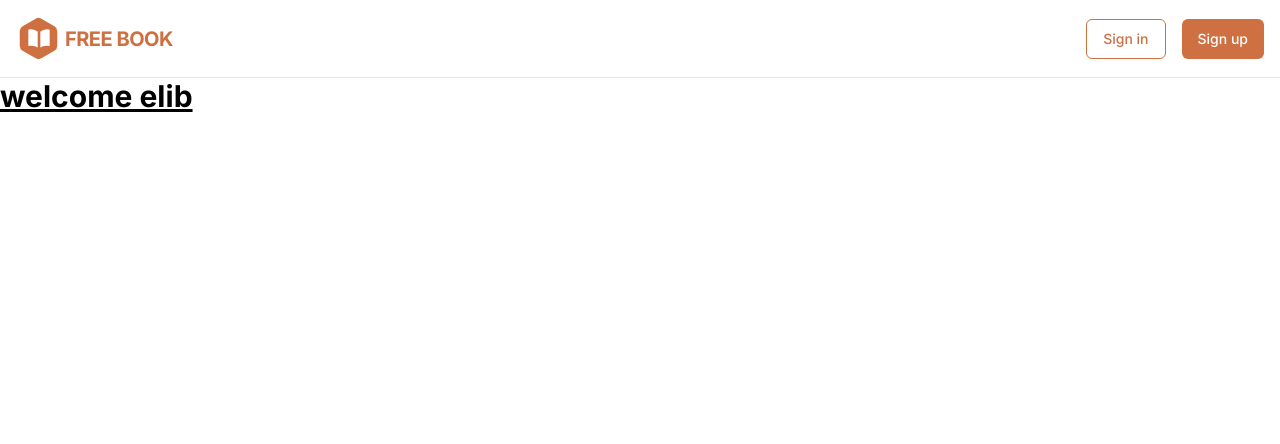
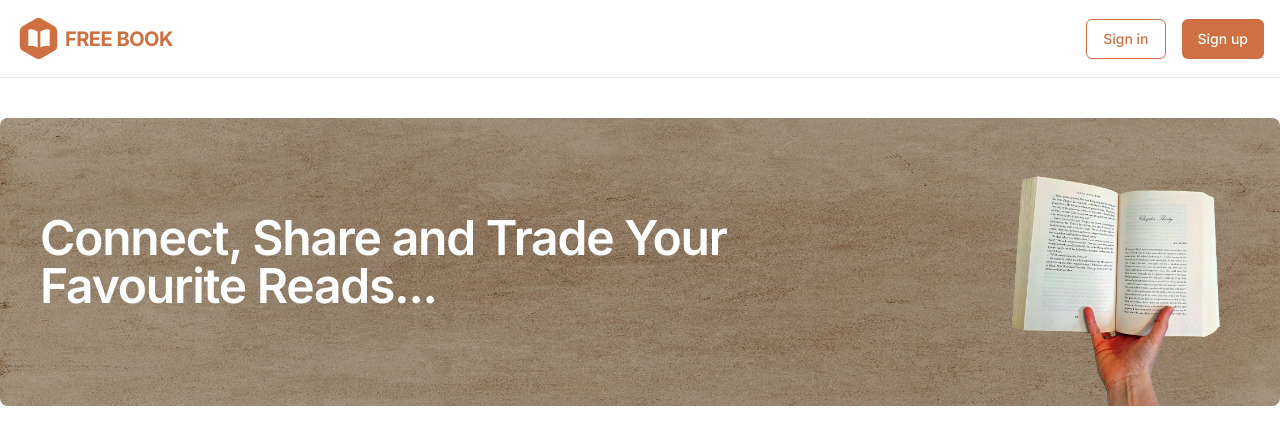
Before and after one commit to zituhossain/elib-frontend, a Next.js app: page / in a window 1280 px wide. Shown: the top 444 px of the page. Built offline with nearby package versions, Linux system fonts and the light colour scheme.

Commit message:
add banner

```diff
--- a/src/app/layout.tsx
+++ b/src/app/layout.tsx
@@ -1,7 +1,6 @@
 import type { Metadata } from "next";
 import { Inter } from "next/font/google";
 import "./globals.css";
-
 import NavBar from "@/components/NavBar";
 
 const inter = Inter({ subsets: ["latin"] });
--- a/src/app/page.tsx
+++ b/src/app/page.tsx
@@ -1,9 +1,9 @@
-import Image from "next/image";
+import Banner from "@/components/Banner";
 
 export default function Home() {
   return (
     <>
-      <h1 className="text-3xl font-bold underline">welcome elib</h1>
+      <Banner />
     </>
   );
 }
--- /dev/null
+++ b/src/components/Banner.tsx
@@ -0,0 +1,34 @@
+import React from "react";
+import Image from "next/image";
+
+const Banner = () => {
+  return (
+    <div className="mx-auto max-w-7xl py-10">
+      <div className="relative">
+        <Image
+          src={"/paper-bg.jpg"}
+          alt="billboard"
+          className="h-72 w-full rounded-lg"
+          height={0}
+          width={0}
+          sizes="100vw"
+        />
+        <div className="absolute inset-0 h-full w-full rounded-lg bg-gray-950 opacity-30" />
+        <Image
+          src={"/book.png"}
+          alt="billboard"
+          className="absolute bottom-0 right-5"
+          height={0}
+          width={0}
+          sizes="100vw"
+          style={{ width: "auto", height: "18rem" }}
+        />
+        <h3 className="absolute left-10 top-1/2 w-full max-w-3xl -translate-y-1/2 text-5xl font-semibold tracking-tight text-white">
+          Connect, Share and Trade Your Favourite Reads...
+        </h3>
+      </div>
+    </div>
+  );
+};
+
+export default Banner;
```
Also changed, not shown: public/book.png (added), public/paper-bg.jpg (added), src/components/NavBar.tsx (renamed from src/components/NavBar.jsx).
